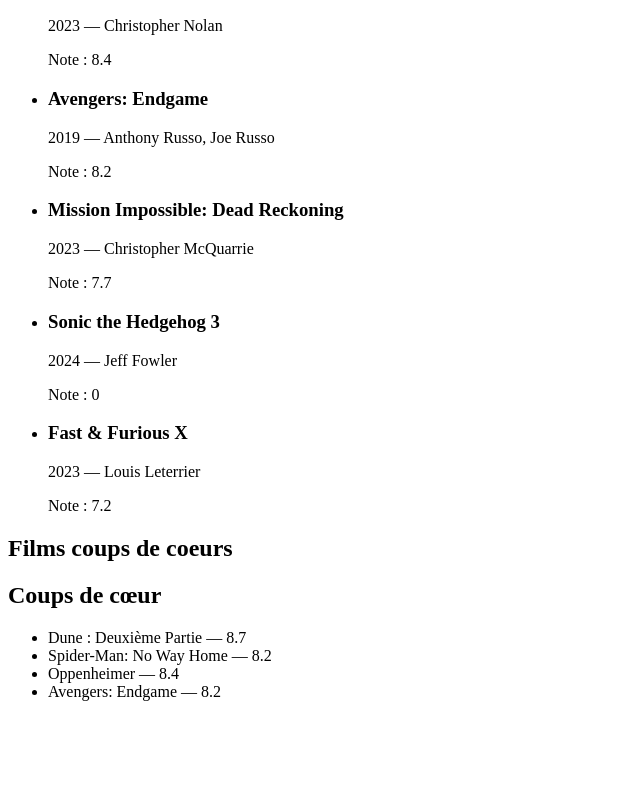
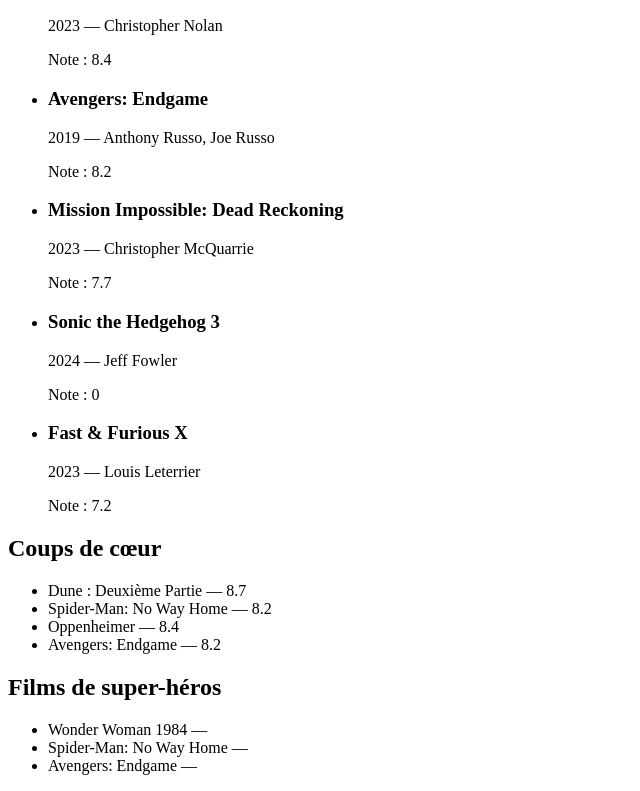
Before and after one commit to man2lol/tp3-react, a React (Vite) app: page / in a window 1280 px wide. Shown: the part 596-1387 px from the top of the page, without its empty margins (0-640 px from the left). Before the commit the page ends 1313 px from the top, so only its background shows below. Built offline with nearby package versions, Linux system fonts and the light colour scheme.

Commit message:
TP3 : films de super-heros

```diff
--- a/src/App.jsx
+++ b/src/App.jsx
@@ -2,7 +2,13 @@
 
 export default function App() {
   console.log(moviesList);
+
   const favoriteMovies = moviesList.filter((movie) => movie.rating >= 8);
+
+  const superHeroMovies = moviesList.filter(
+    (movie) => movie.Category === 'film de super héros'
+  );
+
   return (
     <>
       <h1>CinéTech</h1>
@@ -19,7 +25,7 @@
             </li>
           ))}
         </ul>
-        <h2> Films coups de coeurs</h2>
+
         <section>
           <h2>Coups de cœur</h2>
           <ul>
@@ -30,6 +36,17 @@
             ))}
           </ul>
         </section>
+
+        <section>
+          <h2>Films de super-héros</h2>
+          <ul>
+            {superHeroMovies.map((movie) => (
+              <li key={movie.id}>
+                {movie.title} — {movie.category}
+              </li>
+            ))}
+          </ul>
+        </section>
       </main>
     </>
   );
--- a/src/data/moviesList.js
+++ b/src/data/moviesList.js
@@ -20,6 +20,7 @@
       'https://image.tmdb.org/t/p/w600_and_h900_face/8UlWHLMpgZm9bx6QYh0NFoq67TZ.jpg',
     synopsis:
       "Diana Prince se retrouve face à un nouveau danger dans les années 80, période d'excès et de convoitise.",
+    Category: 'film de super héros',
   },
   {
     id: 3,
@@ -42,6 +43,7 @@
       'https://image.tmdb.org/t/p/w600_and_h900_face/jwfDFqzxBkXC5bERBZrCEfK9iii.jpg',
     synopsis:
       "L'identité de Spider-Man est révélée, entraînant le chaos et des menaces d'autres univers.",
+    Category: 'film de super héros',
   },
   {
     id: 5,
@@ -64,7 +66,9 @@
       'https://image.tmdb.org/t/p/w600_and_h900_face/wF7jv3x51hXgkl7t5KHePuRjXc8.jpg',
     synopsis:
       'Les Avengers restants tentent de défaire les actions de Thanos après le claquement de doigts dévastateur.',
+    Category: 'film de super héros',
   },
+
   {
     id: 7,
     title: 'Mission Impossible: Dead Reckoning',
```
